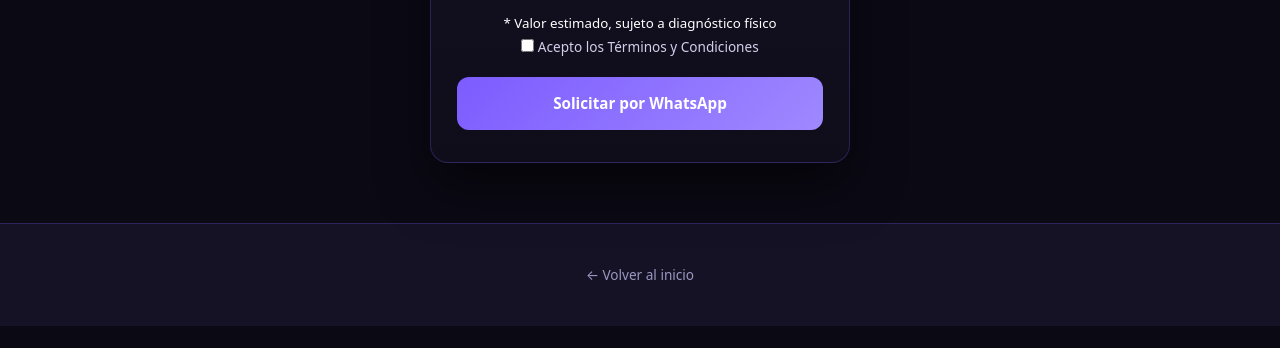
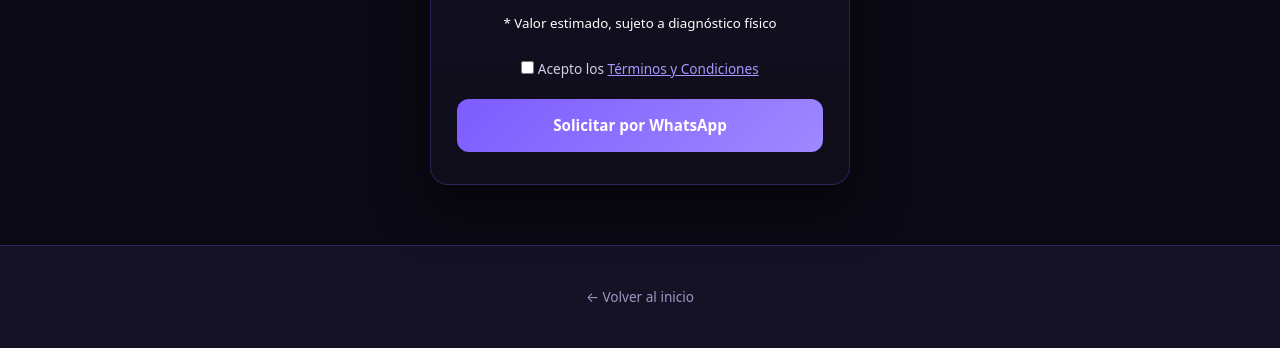
Before and after one commit to Camiproyects/Tech-Lag, a plain HTML site: page cotizador.html in a window 1280 px wide. Shown: the part 665-1013 px from the top of the page. Before the commit the page ends 991 px from the top, so only its background shows below. Drawn offline with nearby package versions, Linux system fonts and the light colour scheme; no server answers.

Commit message:
Actualizar cotizador.css

```diff
--- a/assets/css/cotizador.css
+++ b/assets/css/cotizador.css
@@ -75,6 +75,39 @@
   font-weight: 700;
   margin-top: 8px;
   color: var(--purple-main);
+}
+
+/* ============================= */
+/* CHECKBOX TÉRMINOS */
+/* ============================= */
+
+.tyc-check {
+  display: flex;
+  align-items: center;
+  gap: 10px;
+  margin: 22px 0;
+  font-size: 0.85rem;
+  color: var(--text-muted);
+}
+
+.tyc-check input {
+  accent-color: var(--purple-main);
+  cursor: pointer;
+}
+
+.tyc-check a {
+  color: var(--purple-light);
+  text-decoration: underline;
+}
+
+/* ============================= */
+/* WHATSAPP DESACTIVADO */
+/* ============================= */
+
+.whatsapp-btn.disabled {
+  opacity: 0.45;
+  pointer-events: none;
+  filter: grayscale(1);
 }
 
 /* ============================= */
```
